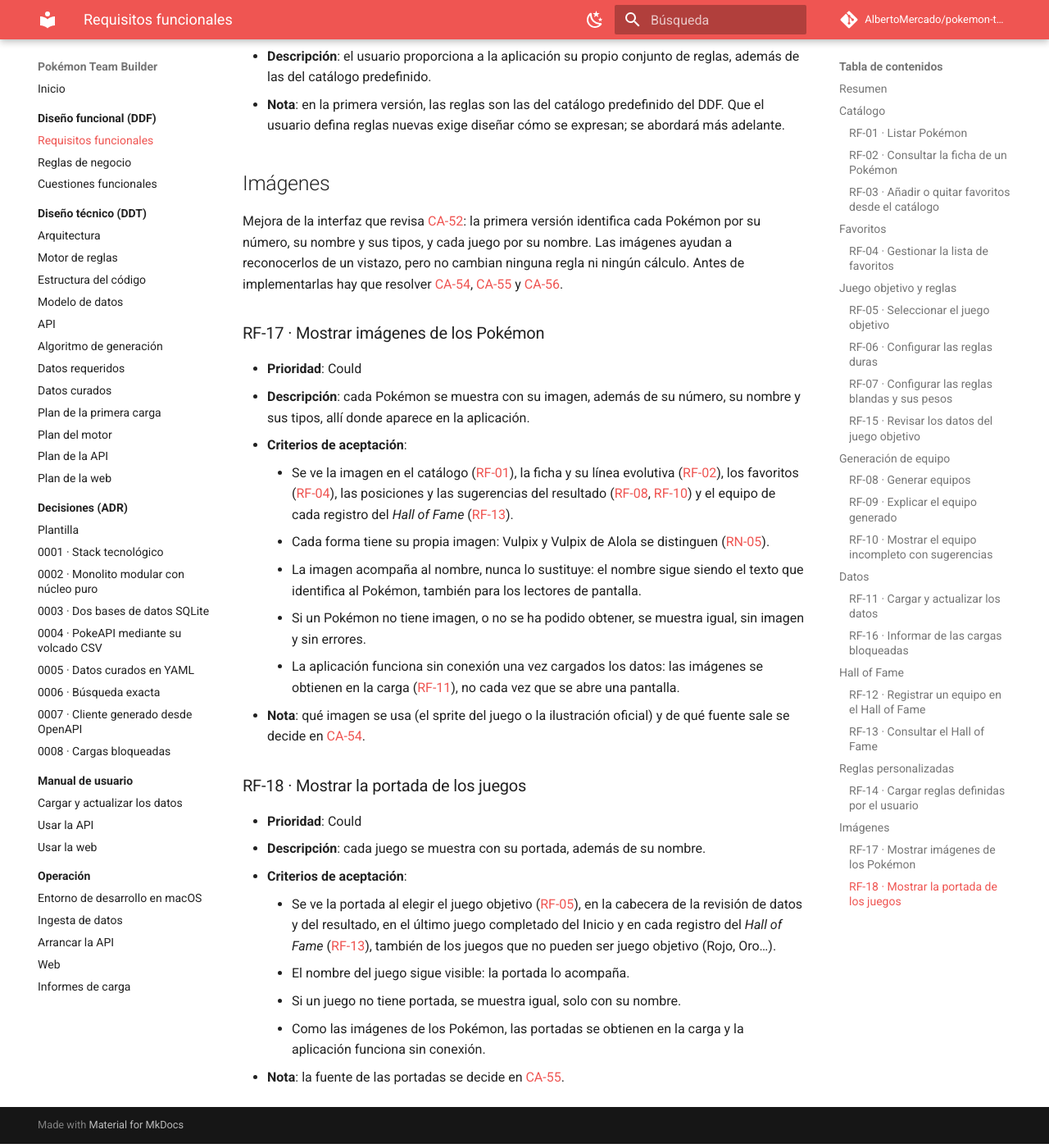
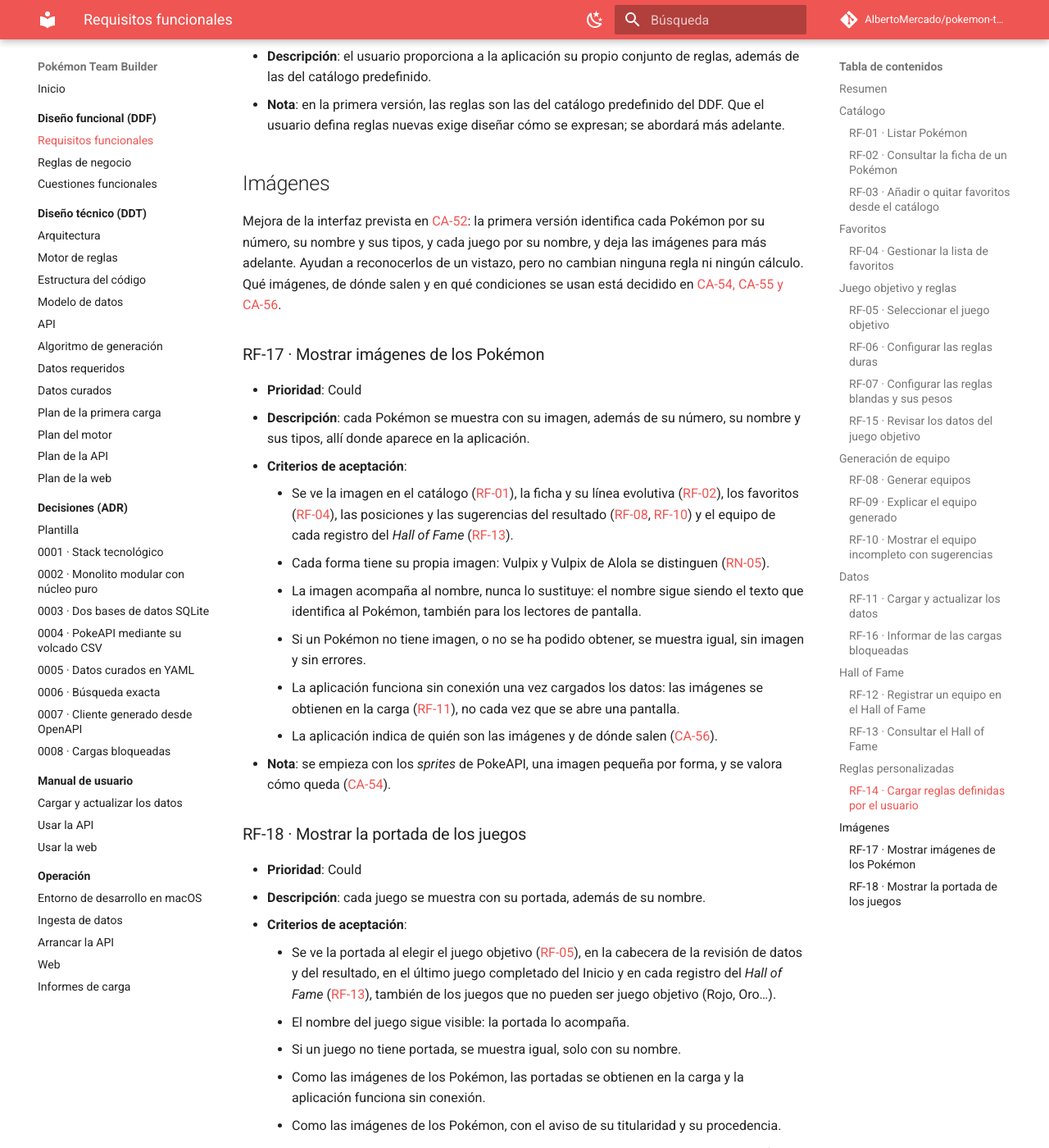
Before and after one commit to AlbertoMercado/pokemon-team-builder, an MkDocs documentation site: the page built from docs/01-ddf/requisitos-funcionales.md, in a window 1280 px wide and 1400 px high, scrolled down 8293 px. Shown: the whole window at 82% size. Built offline with MkDocs 1.6.1 and Material for MkDocs 9.7.7, drawn with Linux system fonts in a browser that asks for light colours; comment, search, counter and statistics services are not loaded; some of the changed text lies outside the part shown.

Commit message:
docs(ddf): resolver CA-54, CA-55 y CA-56 sobre las imágenes
- CA-54: se empieza con los sprites de PokeAPI, una imagen pequeña por forma, y se valora.
- CA-55: portadas de WikiDex si las tiene y se pueden usar; si no, se busca otra fuente.
- CA-56: aviso de titularidad y procedencia; solo caché local, sin versionar en git.
- CA-52 ya preveía las imágenes como mejora futura: se enlaza en lugar de revisarla.

Co-Authored-By: Claude Opus 5.5 <noreply@anthropic.com>

```diff
--- a/docs/01-ddf/requisitos-funcionales.md
+++ b/docs/01-ddf/requisitos-funcionales.md
@@ -299,11 +299,11 @@ Hay dos excepciones:
 
 ## Imágenes
 
-Mejora de la interfaz que revisa [CA-52](cuestiones-abiertas.md#resueltas): la primera versión
-identifica cada Pokémon por su número, su nombre y sus tipos, y cada juego por su nombre. Las
-imágenes ayudan a reconocerlos de un vistazo, pero no cambian ninguna regla ni ningún cálculo.
-Antes de implementarlas hay que resolver [CA-54](cuestiones-abiertas.md#abiertas),
-[CA-55](cuestiones-abiertas.md#abiertas) y [CA-56](cuestiones-abiertas.md#abiertas).
+Mejora de la interfaz prevista en [CA-52](cuestiones-abiertas.md#resueltas): la primera versión
+identifica cada Pokémon por su número, su nombre y sus tipos, y cada juego por su nombre, y deja
+las imágenes para más adelante. Ayudan a reconocerlos de un vistazo, pero no cambian ninguna
+regla ni ningún cálculo. Qué imágenes, de dónde salen y en qué condiciones se usan está
+decidido en [CA-54, CA-55 y CA-56](cuestiones-abiertas.md#resueltas).
 
 ### RF-17 · Mostrar imágenes de los Pokémon { #rf-17 }
 
@@ -323,8 +323,10 @@ Antes de implementarlas hay que resolver [CA-54](cuestiones-abiertas.md#abiertas
       sin errores.
     - La aplicación funciona sin conexión una vez cargados los datos: las imágenes se obtienen
       en la carga ([RF-11](#rf-11)), no cada vez que se abre una pantalla.
-- **Nota**: qué imagen se usa (el sprite del juego o la ilustración oficial) y de qué fuente
-  sale se decide en [CA-54](cuestiones-abiertas.md#abiertas).
+    - La aplicación indica de quién son las imágenes y de dónde salen
+      ([CA-56](cuestiones-abiertas.md#resueltas)).
+- **Nota**: se empieza con los *sprites* de PokeAPI, una imagen pequeña por forma, y se valora
+  cómo queda ([CA-54](cuestiones-abiertas.md#resueltas)).
 
 ### RF-18 · Mostrar la portada de los juegos { #rf-18 }
 
@@ -339,4 +341,6 @@ Antes de implementarlas hay que resolver [CA-54](cuestiones-abiertas.md#abiertas
     - Si un juego no tiene portada, se muestra igual, solo con su nombre.
     - Como las imágenes de los Pokémon, las portadas se obtienen en la carga y la aplicación
       funciona sin conexión.
-- **Nota**: la fuente de las portadas se decide en [CA-55](cuestiones-abiertas.md#abiertas).
+    - Como las imágenes de los Pokémon, con el aviso de su titularidad y su procedencia.
+- **Nota**: las portadas salen de WikiDex si las tiene y se pueden usar; si no, se busca otra
+  fuente antes de implementarlo ([CA-55](cuestiones-abiertas.md#resueltas)).
```
Also changed, not shown: docs/01-ddf/cuestiones-abiertas.md (+4 -4 lines), docs/02-ddt/plan-web.md (+2 -2 lines).
